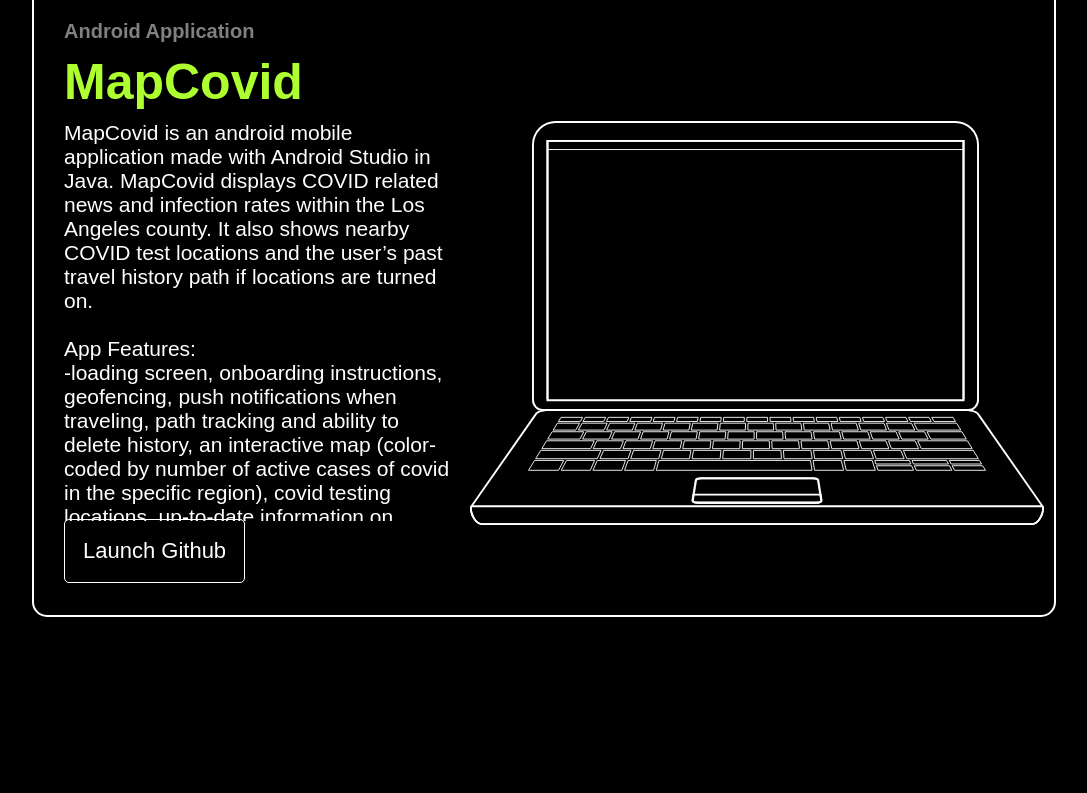
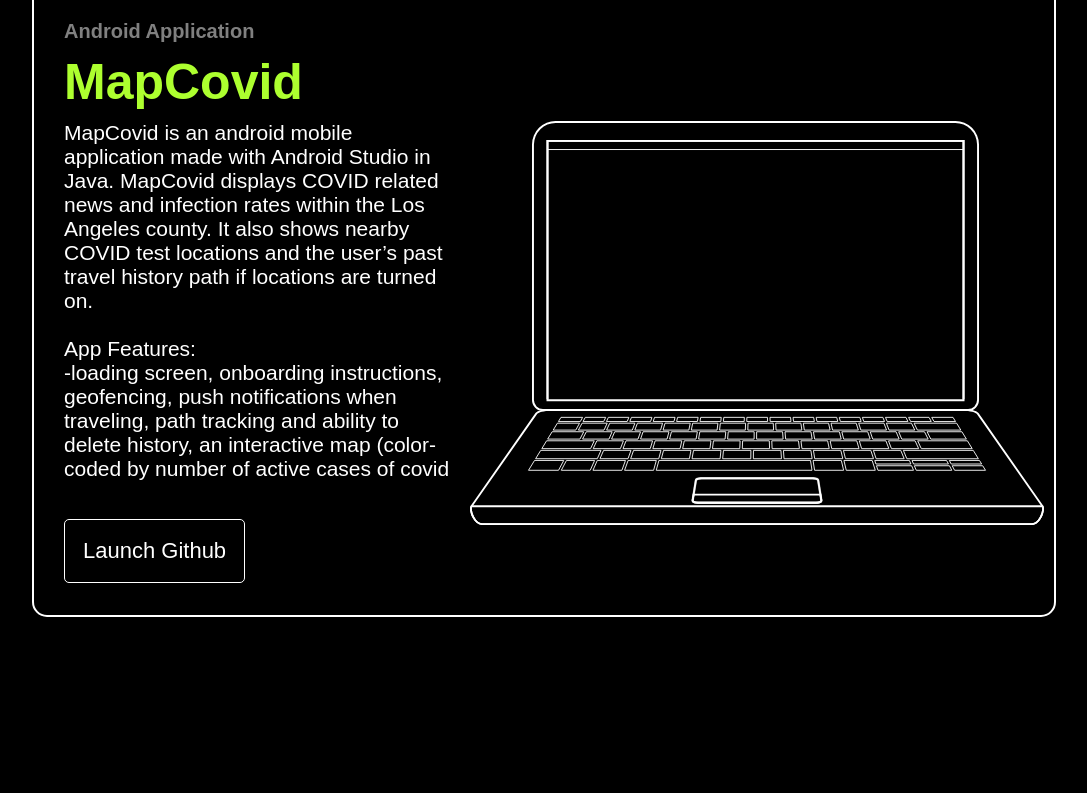
Before and after one commit to yongeshi/yongeshi.github.io, a plain HTML site: page index.html in a window 1280 px wide. Shown: the part 2767-3560 px from the top of the page, without its empty margins (96-1183 px from the left). Drawn offline with nearby package versions, Linux system fonts and the light colour scheme; a web font is replaced by a local one.

Commit message:
Update style.css

```diff
--- a/style.css
+++ b/style.css
@@ -125,7 +125,7 @@
     padding-right: 1%;
     color: white;
     font-size: 150%;
-    max-height: 400px;
+    max-height: 45vh;
     text-overflow: ellipsis;    /* TODO: not working */
     overflow: auto;
 }
```
